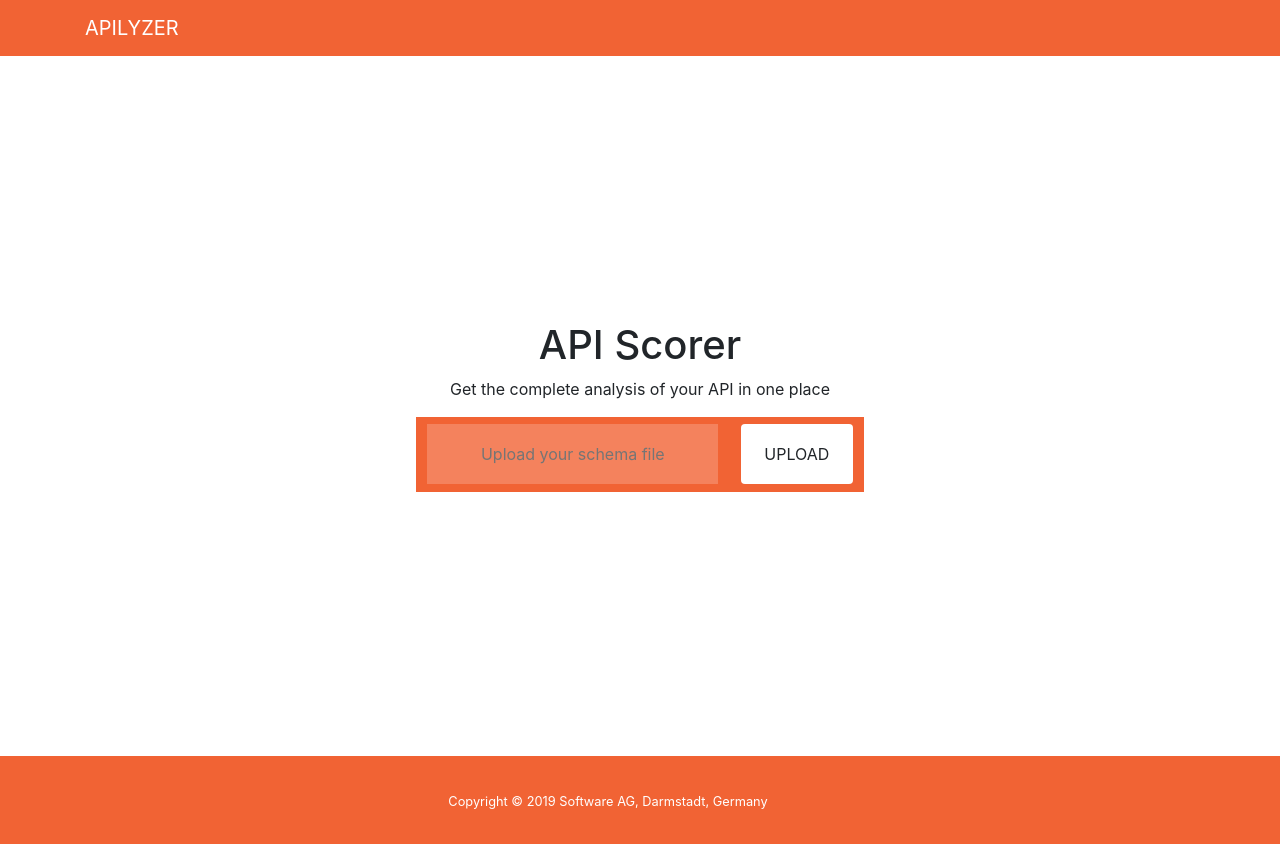
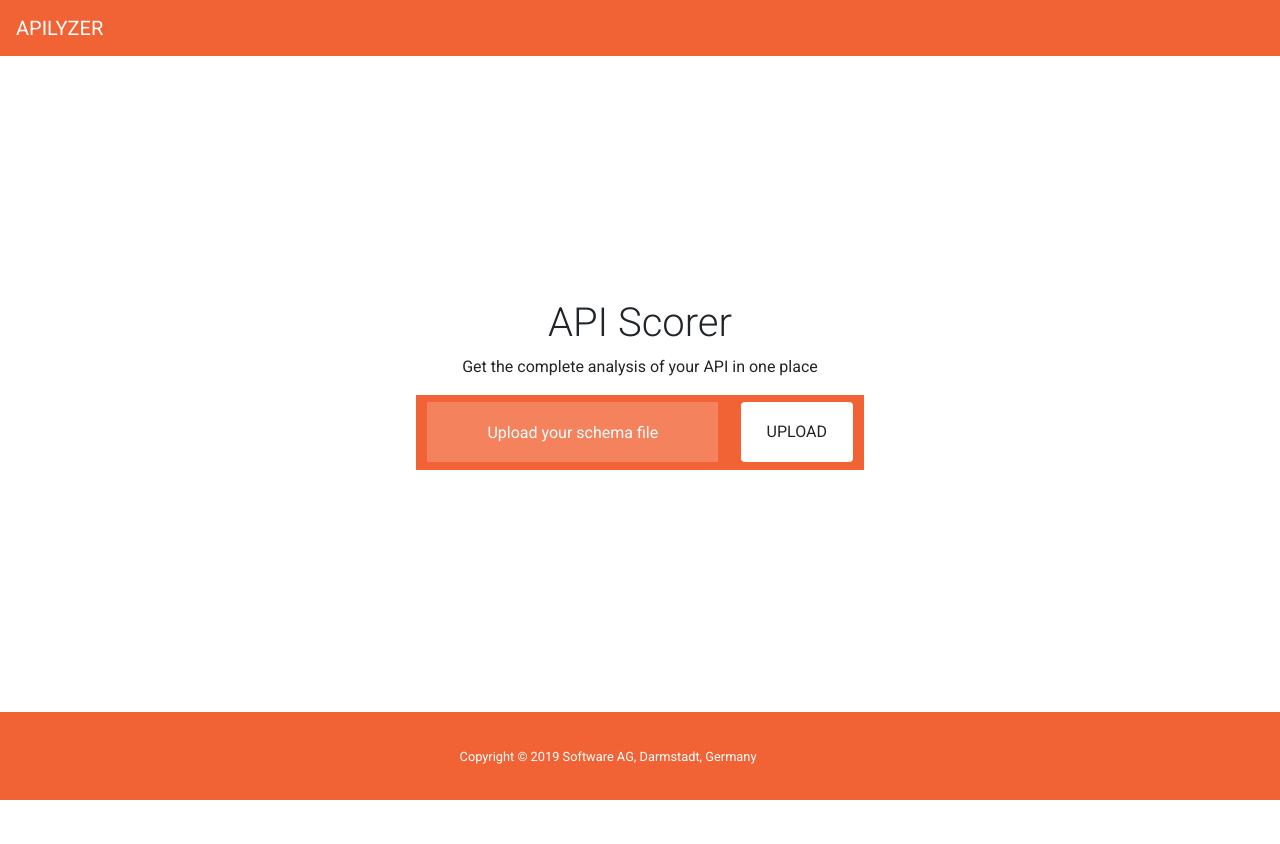
Before and after one commit to azarfaiz/Apilyzer, an Angular app: page / in a window 1280 px wide. After the commit the page ends 800 px from the top, so only its background shows below. Built offline with nearby package versions, Linux system fonts and the light colour scheme.

Commit message:
alignment corrections

```diff
--- a/src/app/base/header/header.component.html
+++ b/src/app/base/header/header.component.html
@@ -1,7 +1,5 @@
 <section>
   <nav class="navbar navbar-expand-lg navbar-dark bg-header">
-    <div class="container">
-      <a class="navbar-brand" href="#">APILYZER</a>
-    </div>
+    <a class="navbar-brand" href="#">APILYZER</a>
   </nav>
 </section>
--- a/src/app/base/home/home.component.html
+++ b/src/app/base/home/home.component.html
@@ -1,5 +1,5 @@
 <div class="contentHeight">
-  <h1>API Scorer</h1>
+  <h1 class="font-weight-light">API Scorer</h1>
   <p>Get the complete analysis of your API in one place</p>
   <div class="fileUploadDiv d-flex align-items-center justify-content-around">
     <input type="text" class="uploadInput" placeholder="Upload your schema file">
--- a/src/app/base/home/home.component.scss
+++ b/src/app/base/home/home.component.scss
@@ -1,5 +1,5 @@
 .contentHeight{
-  height: calc(100vh - 100px);
+  height: calc(100vh - 144px);
   overflow-y: auto;
   display: flex;
   flex-direction: column;
@@ -26,3 +26,7 @@
   border-style: none;
   text-align: center;
 }
+
+::placeholder {
+  color: white;
+}
--- a/src/index.html
+++ b/src/index.html
@@ -6,6 +6,7 @@
   <base href="/">
 
   <meta name="viewport" content="width=device-width, initial-scale=1">
+  <link href="https://fonts.googleapis.com/css?family=Roboto:300,400,500,700&display=swap" rel="stylesheet">
   <link rel="icon" type="image/x-icon" href="favicon.ico">
 </head>
 <body>
--- a/src/styles.scss
+++ b/src/styles.scss
@@ -1,3 +1,7 @@
 .bg-header {
   background-color: #F16334;
 }
+
+body {
+  font-family: 'Roboto', sans-serif;
+}
```
